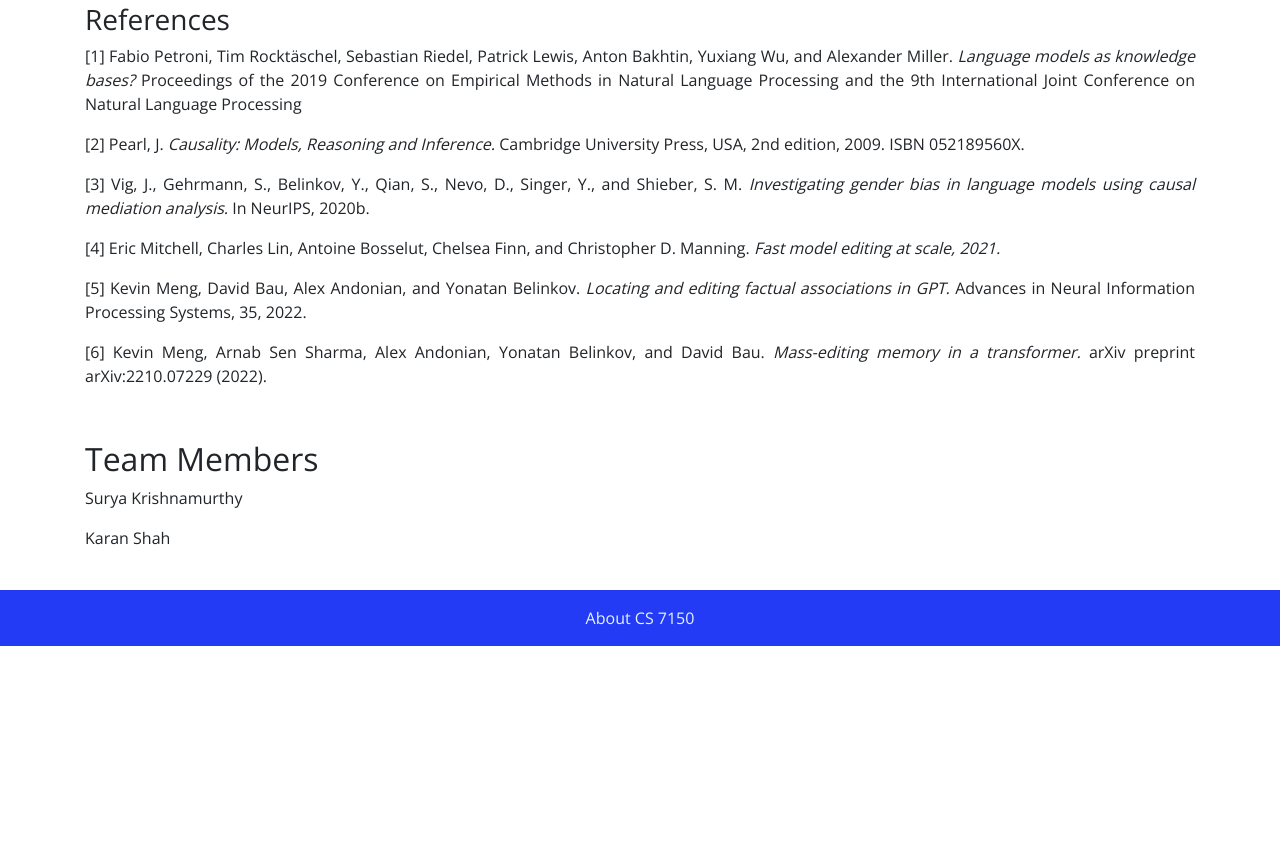
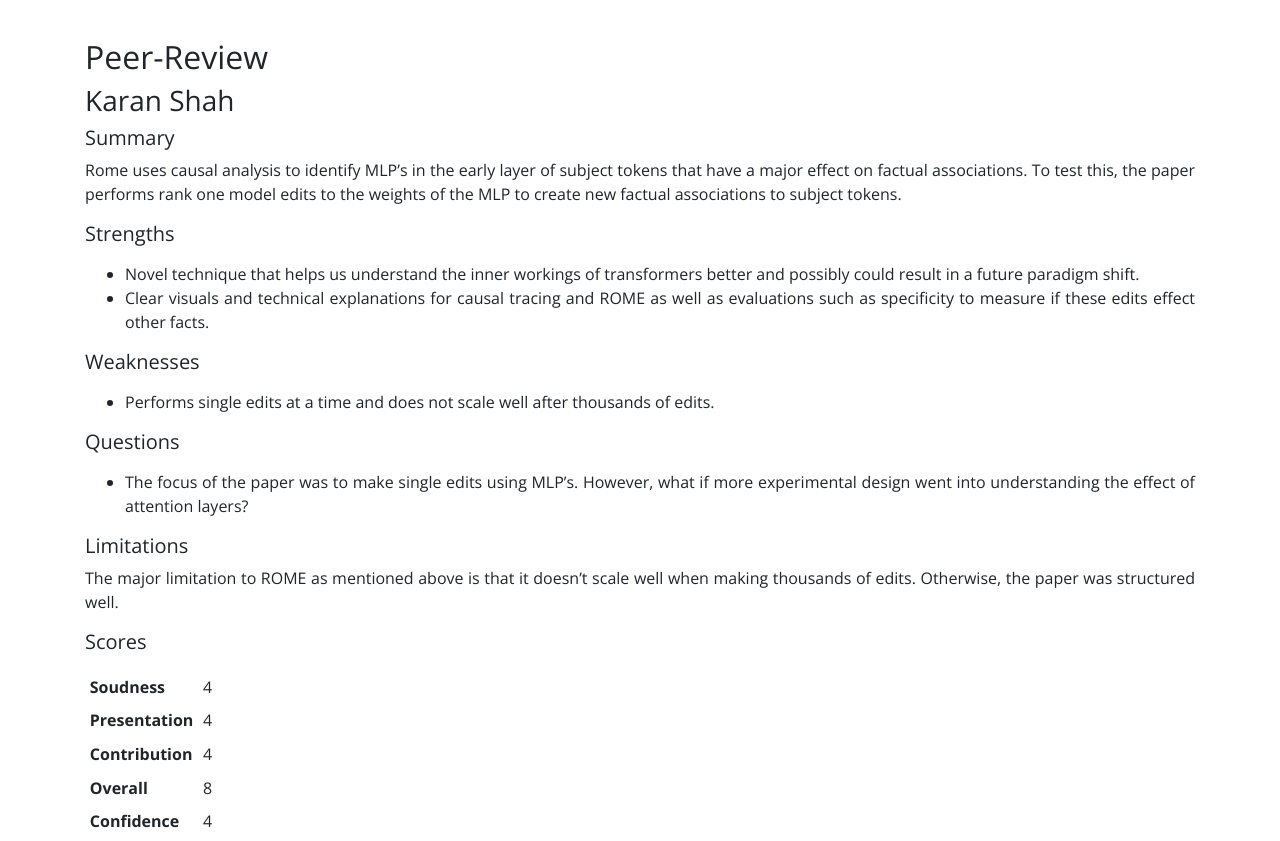
Before and after one commit to SuryaThiru/CS7150-Project, a plain HTML site: page index.html in a window 1280 px wide. Shown: the part 6725-7566 px from the top of the page. Before the commit the page ends 7371 px from the top, so only its background shows below. Drawn offline with nearby package versions, Linux system fonts and the light colour scheme.

Commit message:
Added karan's peer review

```diff
--- a/index.html
+++ b/index.html
@@ -274,6 +274,84 @@ Based on this analysis and measuring the average indirect effect of MLP’s (see
   </table>
 </p>
 
+<h2>Peer-Review</h2>
+
+<h3>Karan Shah</h3>
+
+<h5>Summary</h5>
+
+<p class="text-justify">
+  Rome uses causal analysis to identify MLP’s in the early layer of subject tokens that have a major effect on factual associations. To test this, the paper performs rank one model edits to the weights of the MLP to create new factual associations to subject tokens.
+</p>
+
+<h5>Strengths</h5>
+
+<p class="text-justify">
+  <ul>
+    <li>
+      Novel technique that helps us understand the inner workings of transformers better and possibly could result in a future paradigm shift.
+    </li>
+    <li>
+      Clear visuals and technical explanations for causal tracing and ROME as well as evaluations such as specificity to measure if these edits effect other facts.
+    </li>
+  </ul>
+</p>
+
+<h5>Weaknesses</h5>
+
+<p class="text-justify">
+  <ul>
+    <li>
+      Performs single edits at a time and does not scale well after thousands of edits.
+    </li>
+  </ul>
+</p>
+
+<h5>Questions</h5>
+
+<p class="text-justify">
+  <ul>
+    <li>
+      The focus of the paper was to make single edits using MLP’s. However, what if more experimental design went into understanding the effect of attention layers?
+    </li>
+  </ul>
+</p>
+
+<h5>Limitations</h5>
+
+<p class="text-justify">
+  The major limitation to ROME as mentioned above is that it doesn’t scale well when making thousands of edits. Otherwise, the paper was structured well.
+</p>
+
+<h5>Scores</h5>
+
+<p>
+  <table class="table-sm">
+    <tbody>
+      <tr>
+        <th>Soudness</th>
+        <td>4</td>
+      </tr>
+      <tr>
+        <th>Presentation</th>
+        <td>4</td>
+      </tr>
+      <tr>
+        <th>Contribution</th>
+        <td>4</td>
+      </tr>
+      <tr>
+        <th>Overall</th>
+        <td>8</td>
+      </tr>
+      <tr>
+        <th>Confidence</th>
+        <td>4</td>
+      </tr>
+    </tbody>
+  </table>
+</p>
+
 <h3>References</h3>
 
 <p><a name="petroni">[1]</a> Fabio Petroni, Tim Rocktäschel, Sebastian Riedel, Patrick Lewis, Anton Bakhtin, Yuxiang Wu, and Alexander Miller.
```
